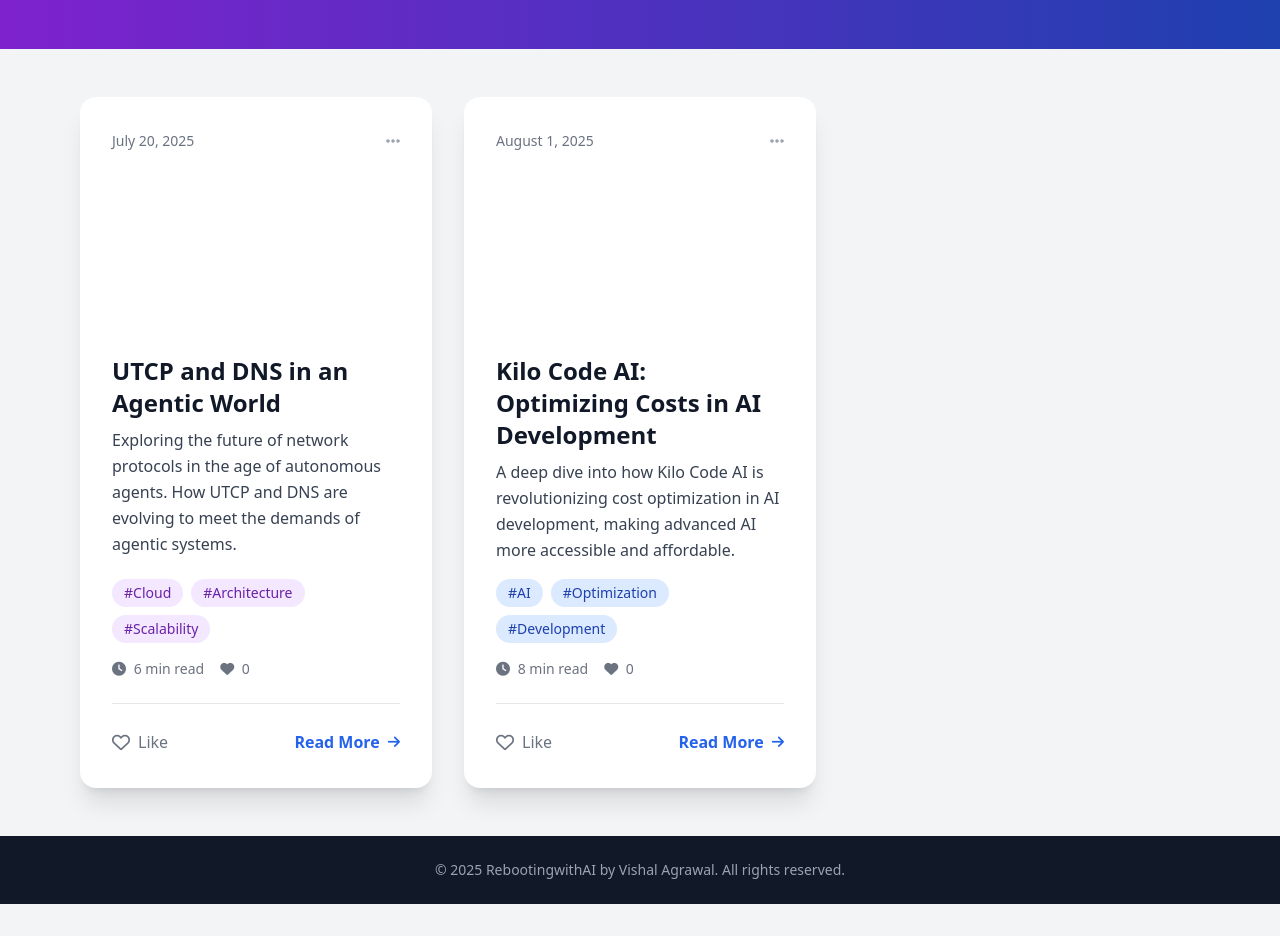
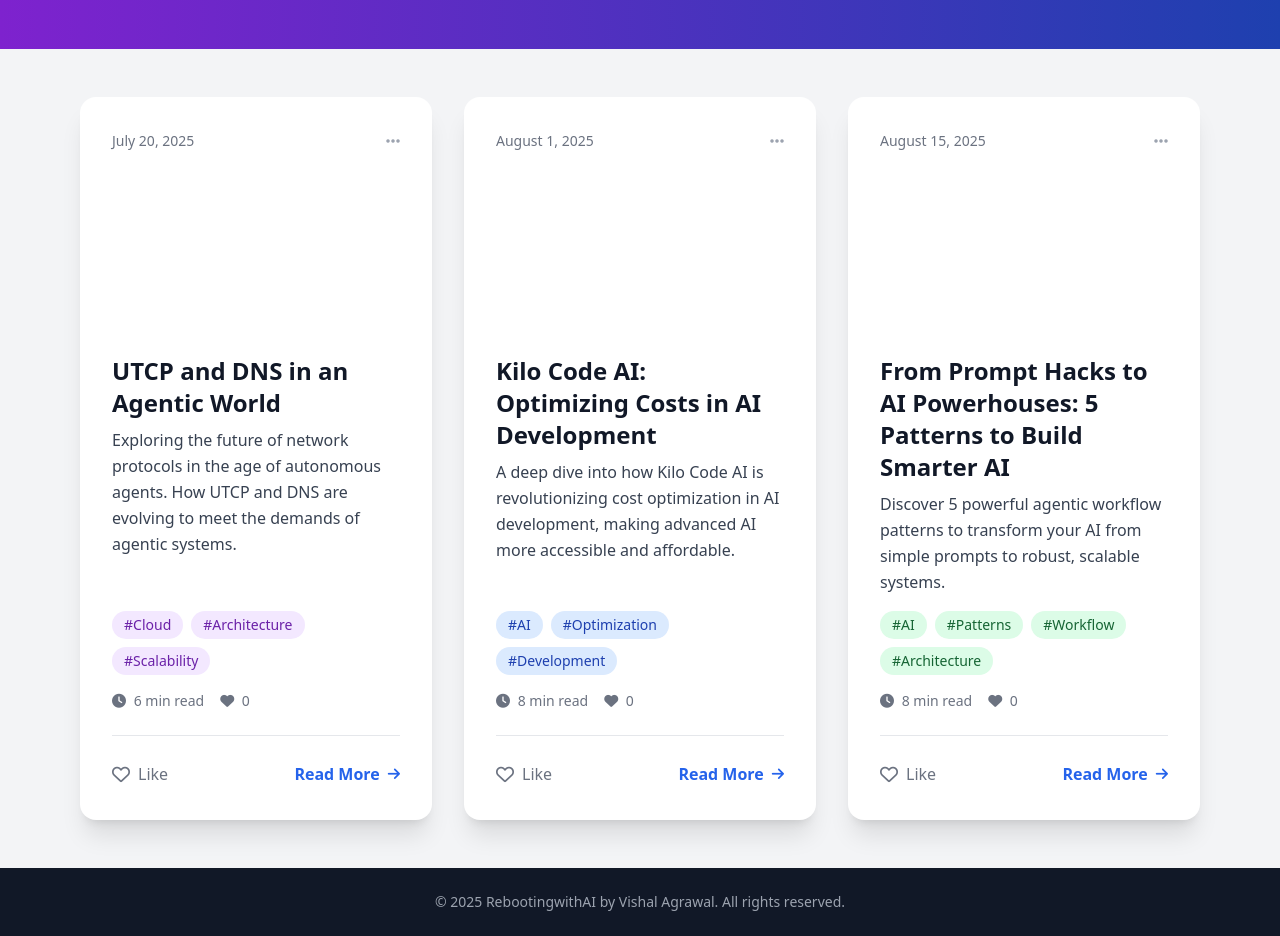
Before and after one commit to a521206/Agentic-Architecture, a plain HTML site: page public/src/pages/blog/index.html in a window 1280 px wide. Shown: the part 380-1316 px from the top of the page. Before the commit the page ends 1284 px from the top, so only its background shows below. Drawn offline with nearby package versions, Linux system fonts and the light colour scheme; no server answers.

Commit message:
feat: add new blog article on AI workflow patterns with interactive elements

```diff
--- a/public/src/pages/blog/index.html
+++ b/public/src/pages/blog/index.html
@@ -124,6 +124,53 @@
                 </div>
             </article>
 
+            <article class="bg-white rounded-2xl shadow-xl p-6 md:p-8 flex flex-col hover:shadow-2xl transition duration-300">
+                <div class="flex justify-between items-center mb-4">
+                    <span class="text-sm text-gray-500">August 15, 2025</span>
+                    <button class="text-gray-400 hover:text-gray-600 focus:outline-none">
+                        <i class="fas fa-ellipsis-h"></i>
+                    </button>
+                </div>
+
+                <div class="w-full aspect-video overflow-hidden rounded-xl mb-6">
+                    <a href="../agentic-workflow-patterns.html" class="block h-full">
+                        <!-- Image would go here -->
+                    </a>
+                </div>
+
+                <div class="flex flex-col flex-grow">
+                    <a href="../agentic-workflow-patterns.html">
+                        <h3 class="text-2xl font-bold text-gray-900 mb-2 hover:text-blue-600 transition-colors">From Prompt Hacks to AI Powerhouses: 5 Patterns to Build Smarter AI</h3>
+                    </a>
+                    <p class="text-gray-700 leading-relaxed mb-4 flex-grow">
+                        Discover 5 powerful agentic workflow patterns to transform your AI from simple prompts to robust, scalable systems.
+                    </p>
+                    <div class="flex flex-wrap gap-2 text-sm">
+                        <span class="bg-green-100 text-green-800 px-3 py-1 rounded-full font-medium">#AI</span>
+                        <span class="bg-green-100 text-green-800 px-3 py-1 rounded-full font-medium">#Patterns</span>
+                        <span class="bg-green-100 text-green-800 px-3 py-1 rounded-full font-medium">#Workflow</span>
+                        <span class="bg-green-100 text-green-800 px-3 py-1 rounded-full font-medium">#Architecture</span>
+                    </div>
+                    <div class="flex items-center text-sm text-gray-500 mt-4">
+                        <span class="mr-4"><i class="fas fa-clock mr-1"></i> 8 min read</span>
+                        <span class="post-stats" data-post-id="ai-workflow-patterns">
+                            <i class="fas fa-heart mr-1"></i> <span class="like-count-display">0</span>
+                        </span>
+                    </div>
+                </div>
+
+                <div class="flex items-center justify-between mt-6 pt-6 border-t border-gray-200">
+                    <div class="flex items-center gap-4">
+                        <button class="like-btn flex items-center text-gray-500 hover:text-blue-600 transition-colors" data-post-id="ai-workflow-patterns">
+                            <i class="far fa-heart mr-2 text-lg"></i> Like
+                        </button>
+                    </div>
+                    <a href="../agentic-workflow-patterns.html" class="flex items-center text-blue-600 font-semibold hover:text-blue-800 transition-colors">
+                        Read More <i class="fas fa-arrow-right ml-2 text-sm"></i>
+                    </a>
+                </div>
+            </article>
+
             <!-- Add more news articles here following the same structure -->
         </div>
     </main>
```
